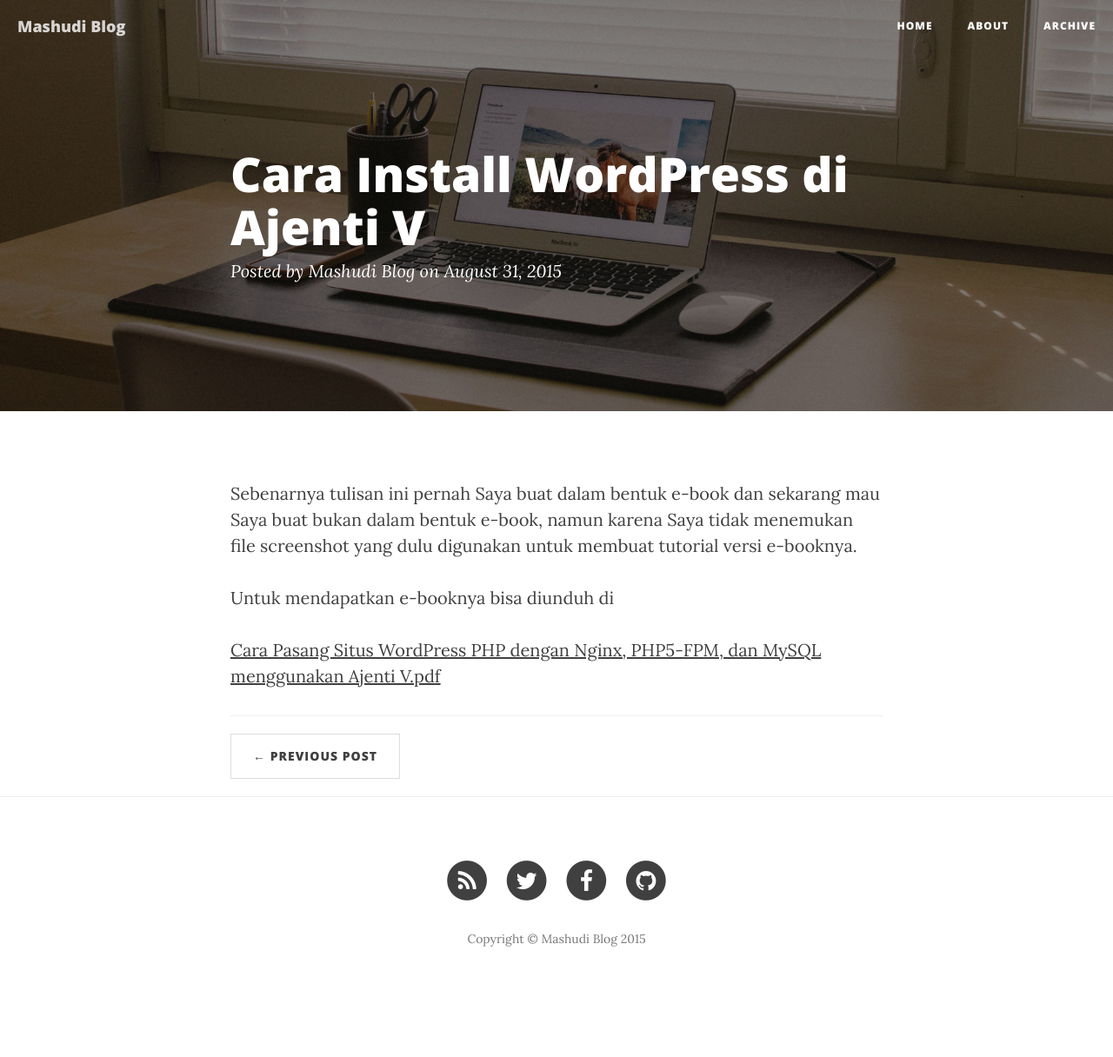
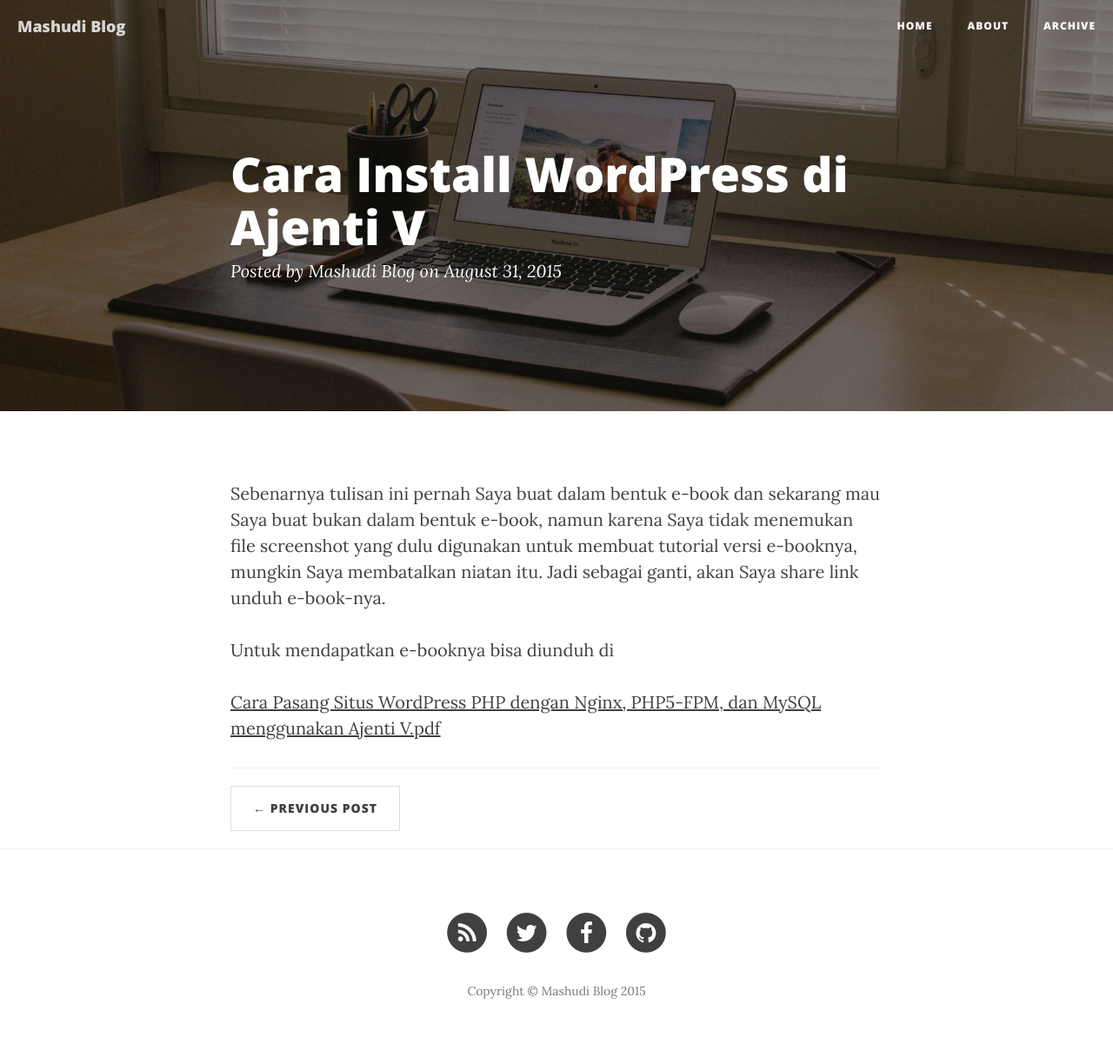
Before and after one commit to MashudiSudonym/diTerminal, a Jekyll site: the page built from _posts/2015-08-31-CaraInstallWordpressdiAjentiV.md, in a window 1280 px wide. Shown: the whole page at 87% size. Built offline with Jekyll 4.4.1, drawn with Linux system fonts in a browser that asks for light colours; nearby versions of some CDN libraries; comment, search, counter and statistics services are not loaded; before the commit the page ends 1156 px from its top, so only the background shows below that.

Commit message:
posting baru

```diff
--- a/_posts/2015-08-31-CaraInstallWordpressdiAjentiV.md
+++ b/_posts/2015-08-31-CaraInstallWordpressdiAjentiV.md
@@ -6,7 +6,7 @@
 comments: true
 ---
 
-Sebenarnya tulisan ini pernah Saya buat dalam bentuk e-book dan sekarang mau Saya buat bukan dalam bentuk e-book, namun karena Saya tidak menemukan file screenshot yang dulu digunakan untuk membuat tutorial versi e-booknya.
+Sebenarnya tulisan ini pernah Saya buat dalam bentuk e-book dan sekarang mau Saya buat bukan dalam bentuk e-book, namun karena Saya tidak menemukan file screenshot yang dulu digunakan untuk membuat tutorial versi e-booknya, mungkin Saya membatalkan niatan itu. Jadi sebagai ganti, akan Saya share link unduh e-book-nya.
 
 Untuk mendapatkan e-booknya bisa diunduh di
 
```
